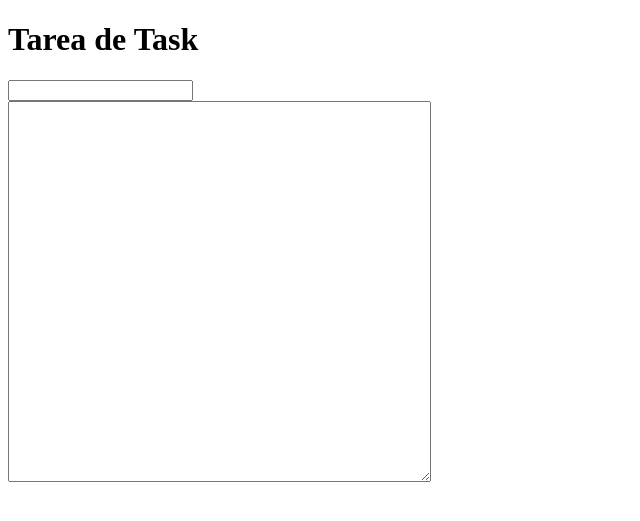
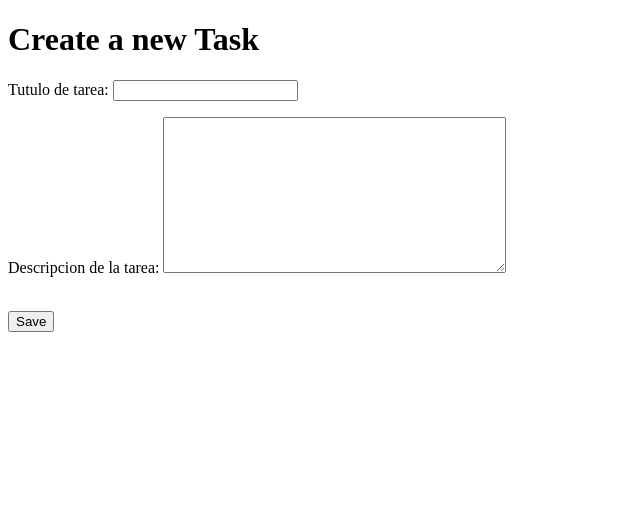
Before and after one commit to Software26/Project1-Django, a Django app: template myapp/templates/create_task.html in a window 1280 px wide. Shown: the part 80-601 px from the top of the page, without its empty margins (0-640 px from the left). Run offline with Django 4.2, Linux system fonts and the light colour scheme; the template is opened without the code that fills it: values that come from a table or form of the project are taken from there, others are empty.

Commit message:
Update create_task.html

```diff
--- a/myapp/templates/create_task.html
+++ b/myapp/templates/create_task.html
@@ -1,9 +1,16 @@
 {% extends "base.html" %}
 
 {% block content %}
-<h1> Tarea de Task  </h1>
-
+<h1> Create a new Task  </h1>
+<!--
 <input type="text"></br>
 <textarea name="description" id="" cols="50" rows ="25"></textarea>
+-->
 
+<forms action = "">
+{{form.as_p}}</br>
+<button>
+    Save
+</button>
+</form>
 {% endblock %}
```
